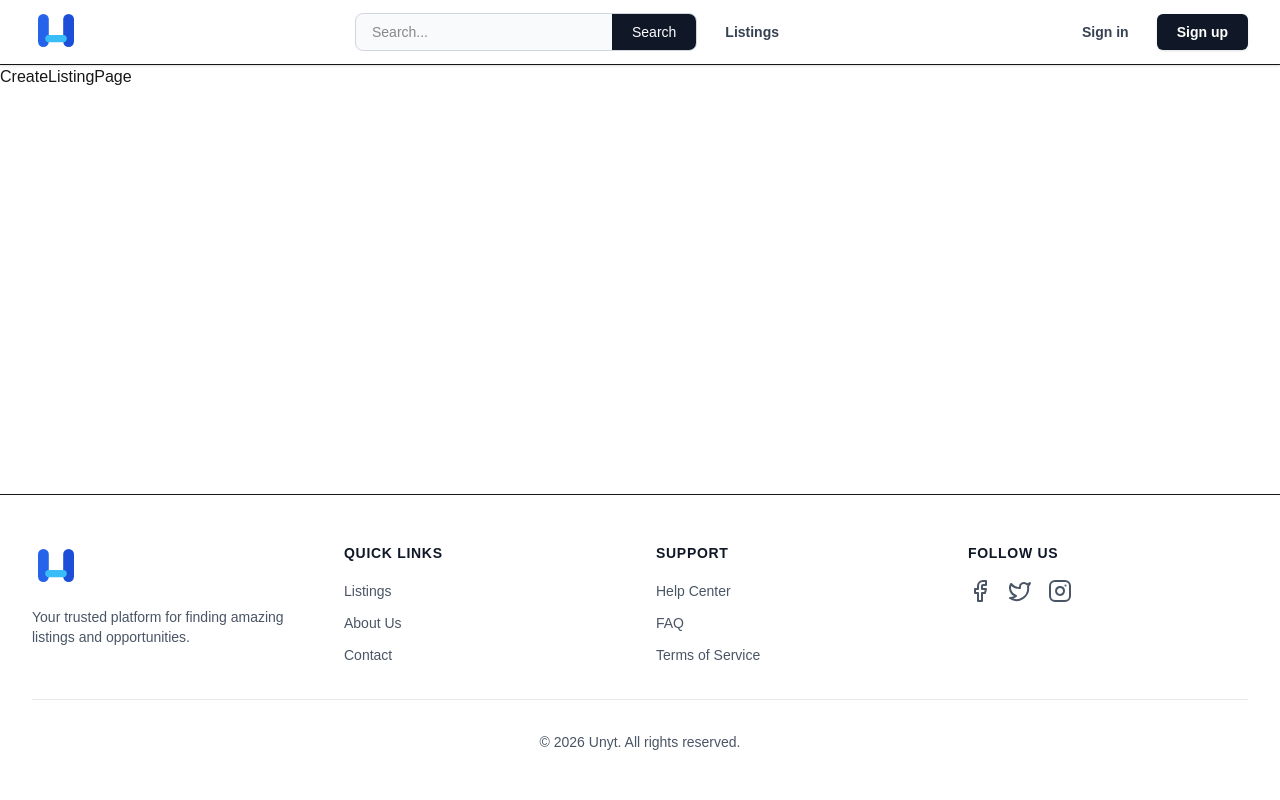
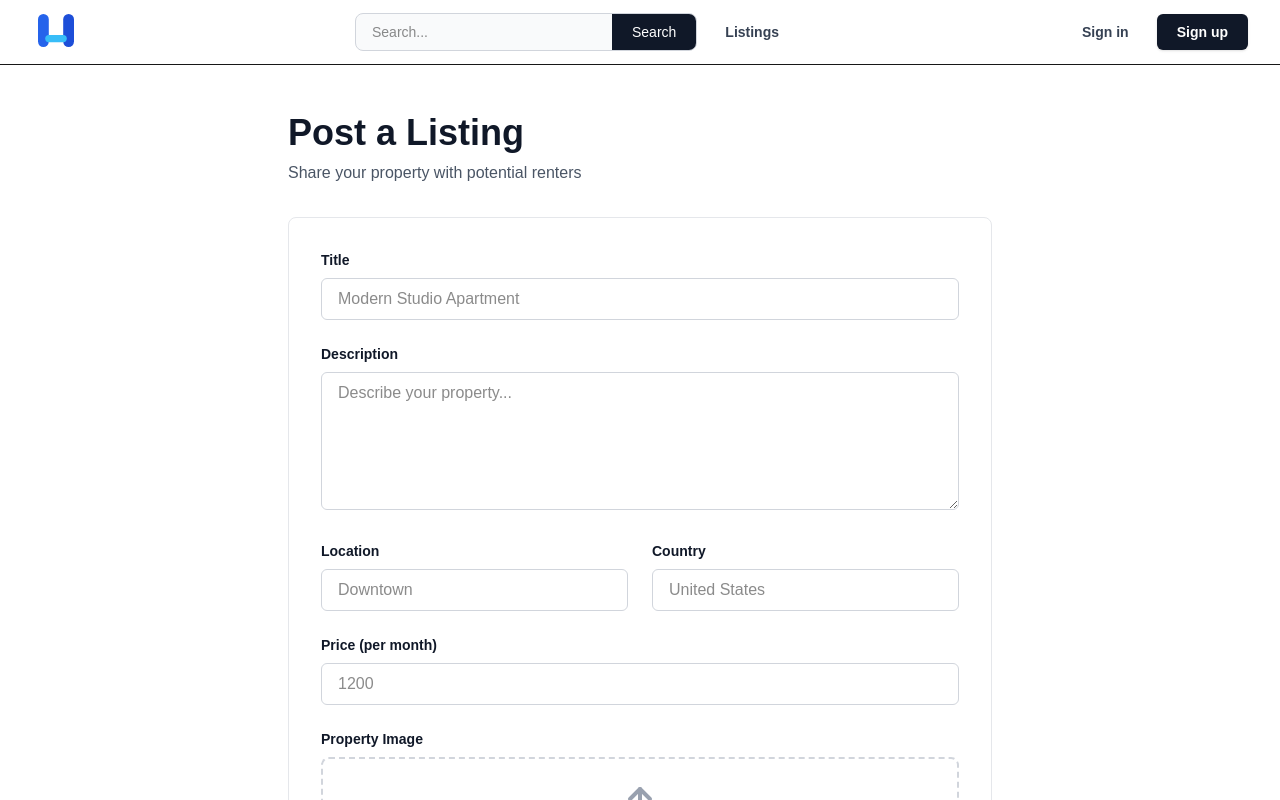
Before and after one commit to sandesh333-sw/Unyt-main, a Next.js app: page /post-listing in a window 1280 px wide. Shown: the top 800 px of the page. Built offline with nearby package versions, Linux system fonts and the light colour scheme; no server answers.

Commit message:
feat: complete with the functionality of post-listing

```diff
--- a/app/(listing)/post-listing/page.jsx
+++ b/app/(listing)/post-listing/page.jsx
@@ -1,13 +1,11 @@
 'use client'
 
-import {useState} from 'react'
+import { useState } from 'react'
 import { useRouter } from 'next/navigation'
 import { useAuth } from '@clerk/nextjs'
 import { Upload } from 'lucide-react'
 import toast from 'react-hot-toast'
 import Image from 'next/image'
-
-
 
 const PostListing = () => {
   const router = useRouter()
@@ -25,7 +23,7 @@ const PostListing = () => {
   })
 
   const handleChange = (e) => {
-    const { name, value} = e.target
+    const { name, value } = e.target
     setFormData(prev => ({
       ...prev,
       [name]: value
@@ -34,7 +32,7 @@ const PostListing = () => {
 
   const handleImageUpload = async (e) => {
     const file = e.target.files[0]
-    if(!file) return
+    if (!file) return
 
     // Create preview
     const reader = new FileReader()
@@ -60,11 +58,11 @@ const PostListing = () => {
       const data = await res.json()
       setFormData(prev => ({
         ...prev,
-        imageUrl: data.secure.url,
+        imageUrl: data.secure_url,
       }))
       toast.success('Image uploaded successfully')
     } catch (error) {
-      console.error('Error uploading image: ', error)
+      console.error('Error uploading image:', error)
       toast.error('Failed to upload image')
     }
   }
@@ -72,12 +70,12 @@ const PostListing = () => {
   const handleSubmit = async (e) => {
     e.preventDefault()
 
-    if (!userId){
+    if (!userId) {
       toast.error('Please sign in to post a listing')
       return
     }
 
-    if (!formData.imageUrl){
+    if (!formData.imageUrl) {
       toast.error('Please upload an image')
       return
     }
@@ -88,7 +86,7 @@ const PostListing = () => {
       const res = await fetch('/api/listings', {
         method: 'POST',
         headers: {
-          'Content-Type': 'application/json'
+          'Content-Type': 'application/json',
         },
         body: JSON.stringify({
           ...formData,
@@ -98,7 +96,7 @@ const PostListing = () => {
 
       const data = await res.json()
 
-      if (data.success){
+      if (data.success) {
         toast.success('Listing created successfully')
         router.push(`/listings/${data.data._id}`)
         router.refresh()
@@ -106,18 +104,168 @@ const PostListing = () => {
         toast.error(data.error || 'Failed to create listing')
       }
     } catch (error) {
-      console.error('Error creatin listing:', error)
+      console.error('Error creating listing:', error)
       toast.error('Failed to create listing')
     } finally {
       setLoading(false)
     }
-
   }
 
   return (
-    <div>
-      CreateListingPage
+    <div className='w-full bg-white py-12'>
+      <div className='mx-auto max-w-3xl px-4 sm:px-6 lg:px-8'>
 
+        <div className='mb-8'>
+          <h1 className='text-3xl sm:text-4xl font-bold text-gray-900 mb-2'>
+            Post a Listing
+          </h1>
+          <p className='text-gray-600'>
+            Share your property with potential renters
+          </p>
+        </div>
+
+        <form onSubmit={handleSubmit} className='space-y-6 bg-white border border-gray-200 rounded-lg p-6 sm:p-8'>
+
+          {/* Title */}
+          <div>
+            <label htmlFor='title' className='block text-sm font-semibold text-gray-900 mb-2'>
+              Title
+            </label>
+            <input
+              type='text'
+              id='title'
+              name='title'
+              value={formData.title}
+              onChange={handleChange}
+              required
+              className='w-full px-4 py-2 border border-gray-300 rounded-md focus:outline-none focus:ring-2 focus:ring-gray-900'
+              placeholder='Modern Studio Apartment'
+            />
+          </div>
+
+          {/* Description */}
+          <div>
+            <label htmlFor='description' className='block text-sm font-semibold text-gray-900 mb-2'>
+              Description
+            </label>
+            <textarea
+              id='description'
+              name='description'
+              value={formData.description}
+              onChange={handleChange}
+              required
+              rows={5}
+              className='w-full px-4 py-2 border border-gray-300 rounded-md focus:outline-none focus:ring-2 focus:ring-gray-900'
+              placeholder='Describe your property...'
+            />
+          </div>
+
+          {/* Location & Country */}
+          <div className='grid grid-cols-1 sm:grid-cols-2 gap-6'>
+            <div>
+              <label htmlFor='location' className='block text-sm font-semibold text-gray-900 mb-2'>
+                Location
+              </label>
+              <input
+                type='text'
+                id='location'
+                name='location'
+                value={formData.location}
+                onChange={handleChange}
+                required
+                className='w-full px-4 py-2 border border-gray-300 rounded-md focus:outline-none focus:ring-2 focus:ring-gray-900'
+                placeholder='Downtown'
+              />
+            </div>
+
+            <div>
+              <label htmlFor='country' className='block text-sm font-semibold text-gray-900 mb-2'>
+                Country
+              </label>
+              <input
+                type='text'
+                id='country'
+                name='country'
+                value={formData.country}
+                onChange={handleChange}
+                required
+                className='w-full px-4 py-2 border border-gray-300 rounded-md focus:outline-none focus:ring-2 focus:ring-gray-900'
+                placeholder='United States'
+              />
+            </div>
+          </div>
+
+          {/* Price */}
+          <div>
+            <label htmlFor='price' className='block text-sm font-semibold text-gray-900 mb-2'>
+              Price (per month)
+            </label>
+            <input
+              type='number'
+              id='price'
+              name='price'
+              value={formData.price}
+              onChange={handleChange}
+              required
+              min='0'
+              className='w-full px-4 py-2 border border-gray-300 rounded-md focus:outline-none focus:ring-2 focus:ring-gray-900'
+              placeholder='1200'
+            />
+          </div>
+
+          {/* Image Upload */}
+          <div>
+            <label className='block text-sm font-semibold text-gray-900 mb-2'>
+              Property Image
+            </label>
+
+            <div className='border-2 border-dashed border-gray-300 rounded-lg p-6 text-center hover:border-gray-400 transition-colors'>
+              {imagePreview ? (
+                <div className='space-y-4'>
+                  <div className='relative w-full h-64'>
+                    <Image
+                      src={imagePreview}
+                      alt='Preview'
+                      fill
+                      className='object-cover rounded-md'
+                    />
+                  </div>
+                  <label className='cursor-pointer inline-block px-4 py-2 bg-gray-100 text-gray-900 rounded-md hover:bg-gray-200 transition-colors'>
+                    Change Image
+                    <input
+                      type='file'
+                      accept='image/*'
+                      onChange={handleImageUpload}
+                      className='hidden'
+                    />
+                  </label>
+                </div>
+              ) : (
+                <label className='cursor-pointer block'>
+                  <Upload className='mx-auto h-12 w-12 text-gray-400 mb-2' />
+                  <span className='text-gray-600'>Click to upload an image</span>
+                  <input
+                    type='file'
+                    accept='image/*'
+                    onChange={handleImageUpload}
+                    className='hidden'
+                    required
+                  />
+                </label>
+              )}
+            </div>
+          </div>
+
+          {/* Submit Button */}
+          <button
+            type='submit'
+            disabled={loading}
+            className='w-full px-6 py-3 bg-gray-900 text-white rounded-md font-semibold hover:bg-gray-800 transition-colors disabled:opacity-50 disabled:cursor-not-allowed'
+          >
+            {loading ? 'Creating...' : 'Create Listing'}
+          </button>
+        </form>
+      </div>
     </div>
   )
 }
```
